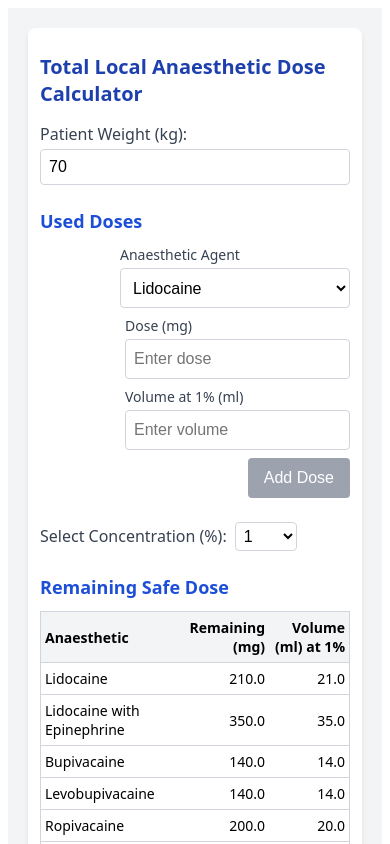
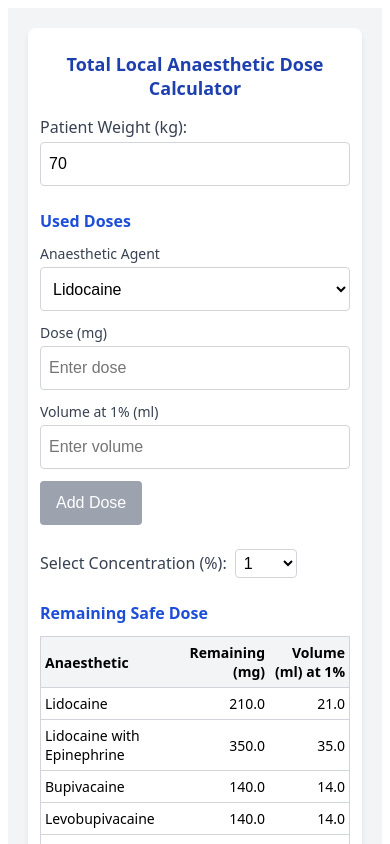
Before and after one commit to zirakzigul/local-anaesthetic-calculator, a React (Create React App) app: page / in a window 390 px wide. Shown: the top 844 px of the page. Built offline with nearby package versions, Linux system fonts and the light colour scheme.

Commit message:
Improve mobile responsiveness for input form

```diff
--- a/src/components/LocalAnaestheticCalculator.css
+++ b/src/components/LocalAnaestheticCalculator.css
@@ -315,6 +315,7 @@
 
   .input-form {
     flex-direction: column;
+    align-items: stretch;
   }
 
   .input-group,
@@ -322,6 +323,7 @@
   .input-group-button {
     flex: 1 1 auto;
     min-width: auto;
+    width: 100%;
   }
 
   .main-title {
@@ -330,6 +332,38 @@
 
   .section-title {
     font-size: 18px;
+  }
+}
+
+@media (max-width: 640px) {
+  .calculator-container {
+    padding: 12px;
+    margin: 4px;
+  }
+
+  .main-title {
+    font-size: 18px;
+    text-align: center;
+  }
+
+  .section-title {
+    font-size: 16px;
+  }
+
+  .input-form {
+    gap: 12px;
+  }
+
+  .input-field,
+  .select-field,
+  .add-button {
+    height: 44px; /* Larger touch targets for mobile */
+    font-size: 16px;
+  }
+
+  .weight-input {
+    height: 44px;
+    font-size: 16px;
   }
 }
 
@@ -347,4 +381,18 @@
   .table-cell {
     padding: 6px 4px;
   }
+
+  .used-dose-item {
+    flex-direction: column;
+    align-items: flex-start;
+    gap: 8px;
   }
+
+  .remove-button {
+    align-self: flex-end;
+  }
+
+  .disclaimer-section {
+    font-size: 13px;
+  }
+}
```
Lines whose indentation alone changed are shown as unchanged.
